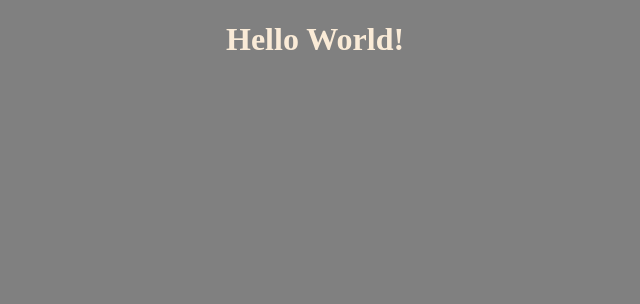
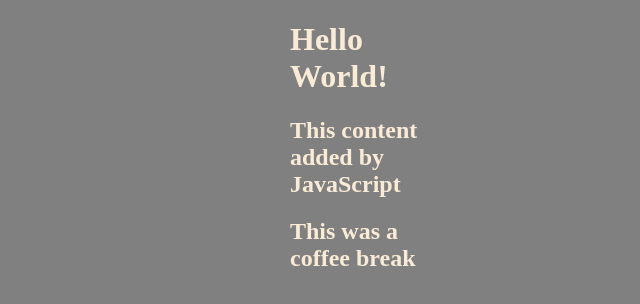
Before and after one commit to mChoakumchild/example-repository, a plain HTML site: page index.html in a window 1280 px wide. Shown: the whole page, without its empty margins (286-926 px from the left). Drawn offline with Linux system fonts and the light colour scheme.

Commit message:
add script.js, connect to index.html

```diff
--- a/index.html
+++ b/index.html
@@ -1,10 +1,11 @@
 <!DOCTYPE html>
 <html lang="en">
   <head>
-   <link rel="stylesheet" href="style.css">
- <title>My Website</title>
+  <link rel="stylesheet" href="style.css">
+  <title>My Website</title>
   </head>
   <body>
      <h1>Hello World!</h1>
+     <script src="script.js"></script>
   </body>
 </html>
--- /dev/null
+++ b/script.js
@@ -0,0 +1,7 @@
+const h2 = document.createElement('h2');
+h2.textContent = "This content added by JavaScript";
+document.querySelector('body').appendChild(h2);
+
+const h3 = document.createElement('h2');
+h3.textContent = "This was a coffee break";
+document.querySelector('body').appendChild(h3);
--- a/style.css
+++ b/style.css
@@ -2,6 +2,6 @@ body {
   background: grey;
   margin-left: auto;
   margin-right: auto;
-  width: 20%;
+  width: 10%;
   color: antiquewhite;
 }
```
